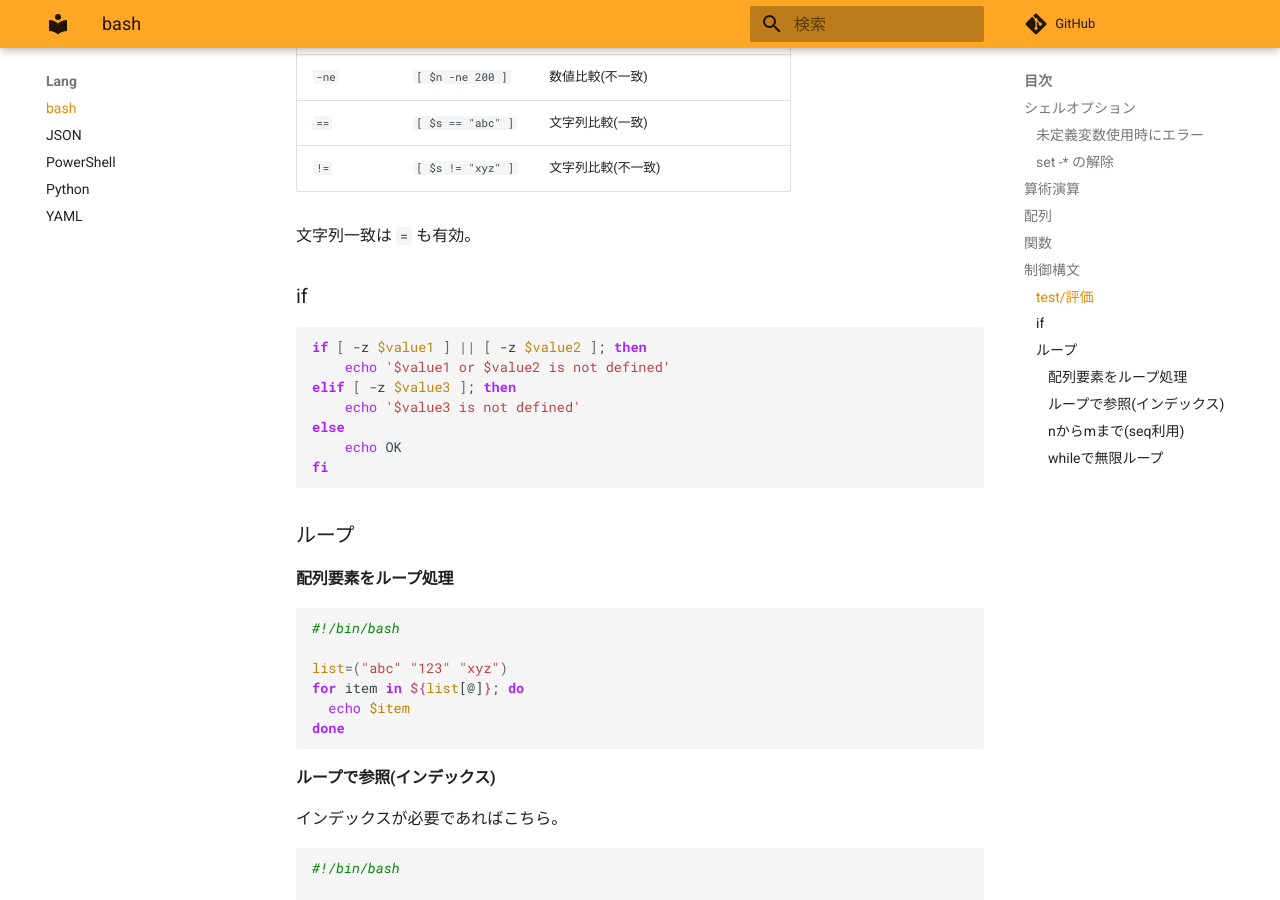
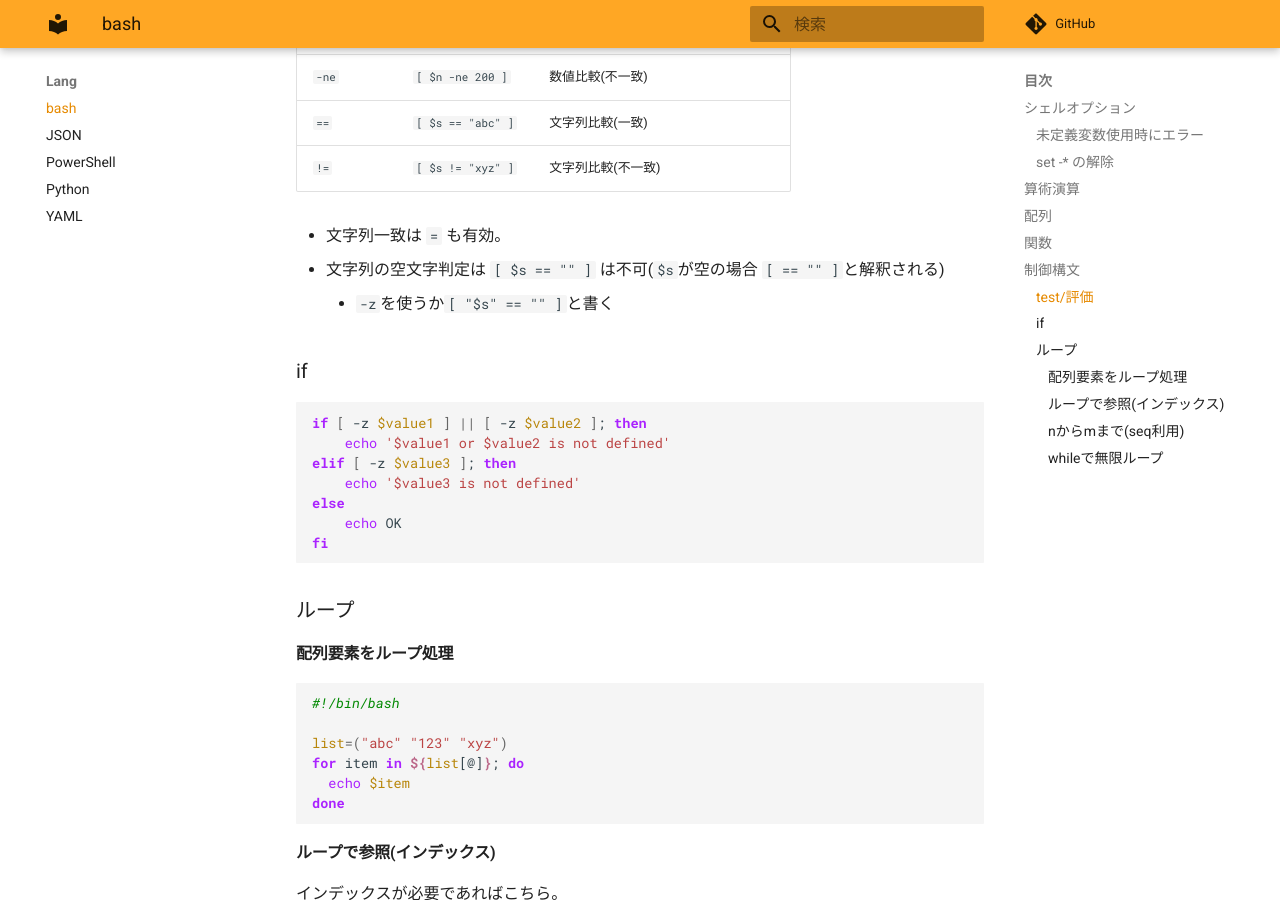
Before and after one commit to zaki-lknr/docs, an MkDocs documentation site: the page built from docs/lang/bash.md, in a window 1280 px wide and 900 px high, scrolled down 2011 px. Built offline with MkDocs 1.6.1 and Material for MkDocs 9.7.7, drawn with Linux system fonts in a browser that asks for light colours; comment, search, counter and statistics services are not loaded.

Commit message:
add: lang/bash: 空文字判定の補足

```diff
--- a/docs/lang/bash.md
+++ b/docs/lang/bash.md
@@ -82,7 +82,9 @@ myfunc a b
 | `==`  | `[ $s == "abc" ]` | 文字列比較(一致)             |
 | `!=`  | `[ $s != "xyz" ]` | 文字列比較(不一致)            |
 
-文字列一致は `=` も有効。
+- 文字列一致は `=` も有効。
+- 文字列の空文字判定は `[ $s == "" ]` は不可(`$s`が空の場合 `[ == "" ]`と解釈される)
+    - `-z`を使うか`[ "$s" == "" ]`と書く
 
 ### if
 
```
